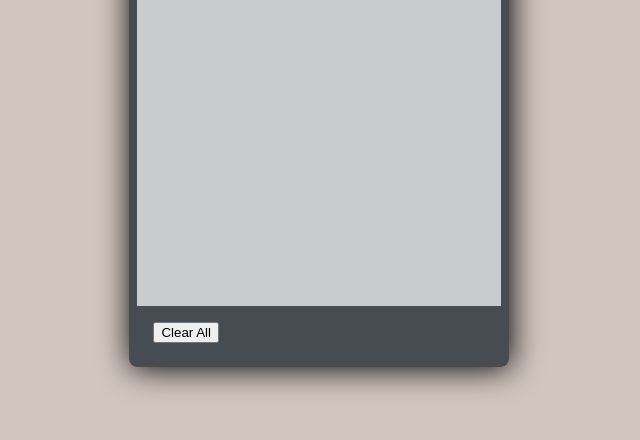
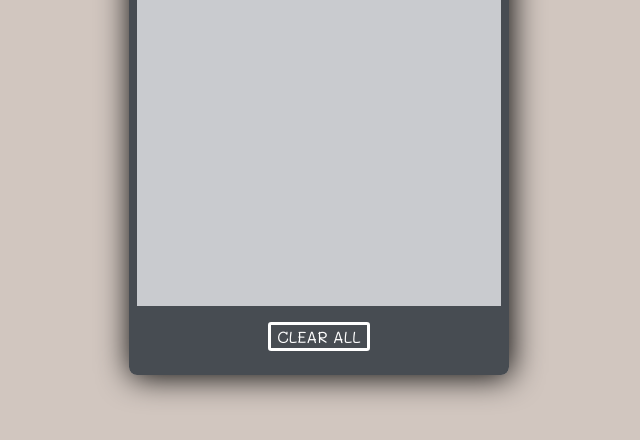
Before and after one commit to kdowdell24/Shopping-List-App, a plain HTML site: page index.html in a window 1280 px wide. Shown: the part 144-584 px from the top of the page, without its empty margins (321-961 px from the left). Drawn offline with Linux system fonts and the light colour scheme.

Commit message:
Designed and centered Clear All button

```diff
--- a/css/shopping_list.css
+++ b/css/shopping_list.css
@@ -143,8 +143,25 @@ footer {
 	background-color: #474c52;
 	color: white;
 	padding: 1em;
+    text-align: center;
 }
 
 #clear-button {
+    border: 0.2em solid white;
+	border-radius: 0.2em;
+    font-family: 'Mali', cursive;
+    font-size: 1em;
+    background: none;
+    color: white;
+    text-transform: uppercase;
+}
 
+#clear-button:hover {
+    border: 0.2em solid white;
+	border-radius: 0.2em;
+    font-family: 'Mali', cursive;
+    font-size: 1em;
+    background: white;
+    color: #474c52;
+    transition: 0.2s;
 }
```
